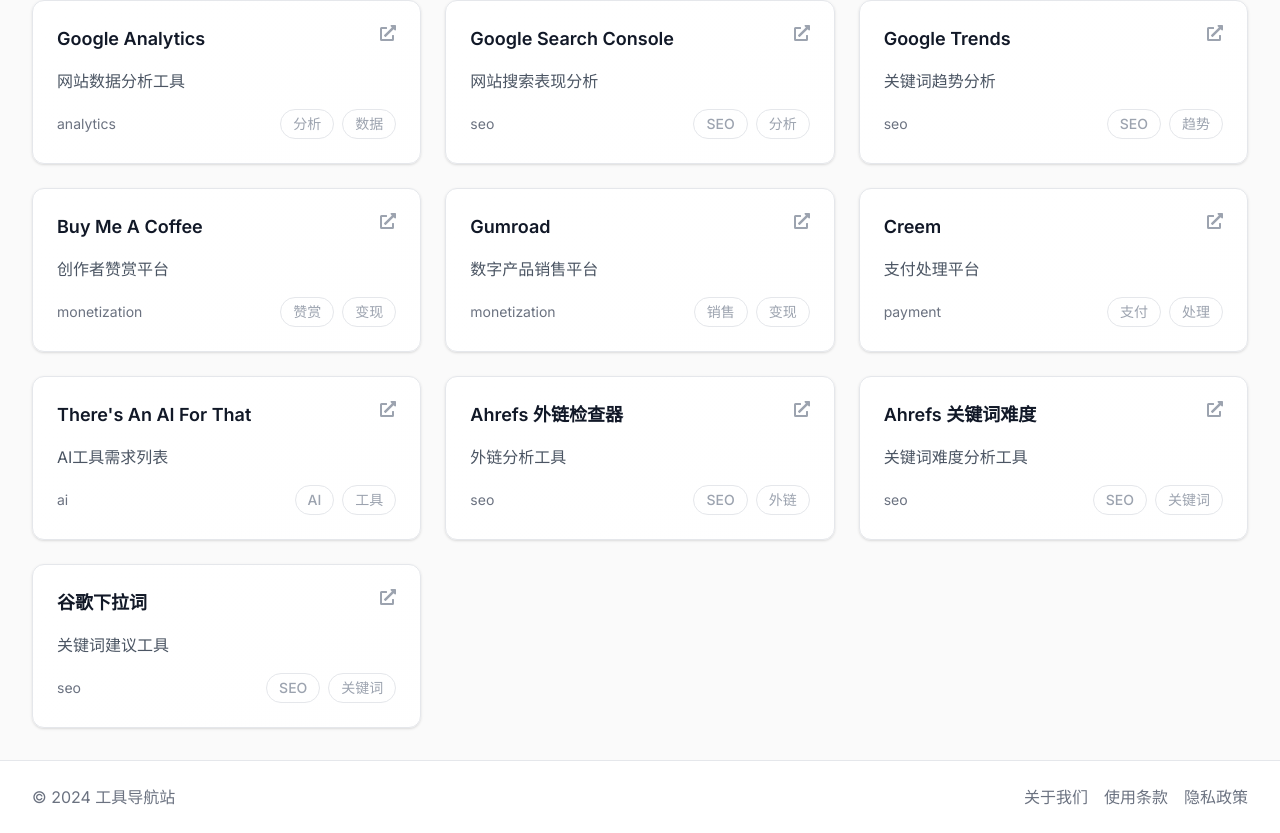
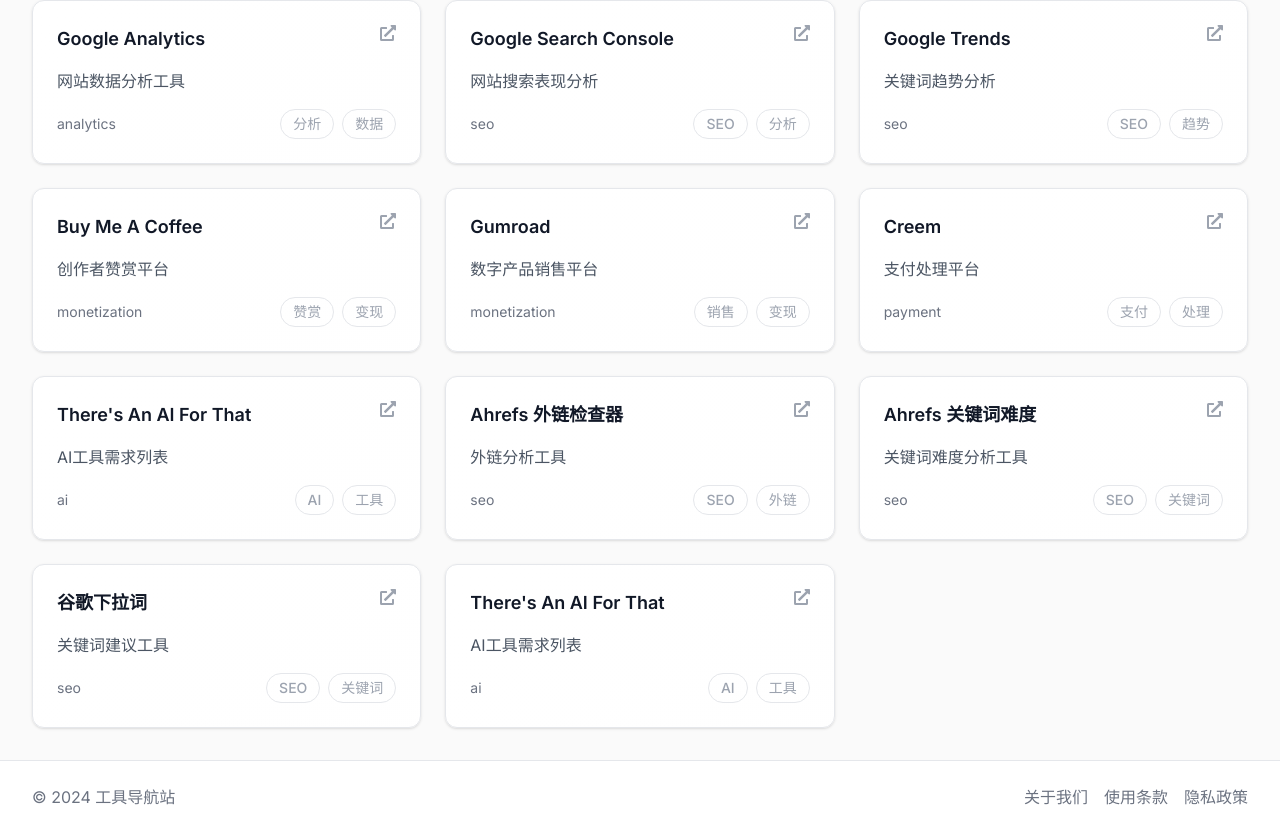
Before and after one commit to lxl870519/toolNavigator, a Next.js app: page / in a window 1280 px wide. Shown: the part 2035-2868 px from the top of the page. Built offline with nearby package versions, Linux system fonts and the light colour scheme.

Commit message:
feat: 添加AI工具导航网站 There's An AI For That

```diff
--- a/src/data/tools.ts
+++ b/src/data/tools.ts
@@ -320,5 +320,13 @@
     url: 'https://www.searchsuggest.tips/',
     category: 'seo',
     tags: ['SEO', '关键词']
+  },
+  {
+    id: '41',
+    name: 'There\'s An AI For That',
+    description: 'AI工具需求列表',
+    url: 'https://theresanaiforthat.com/requests',
+    category: 'ai',
+    tags: ['AI', '工具']
   }
 ]
```
